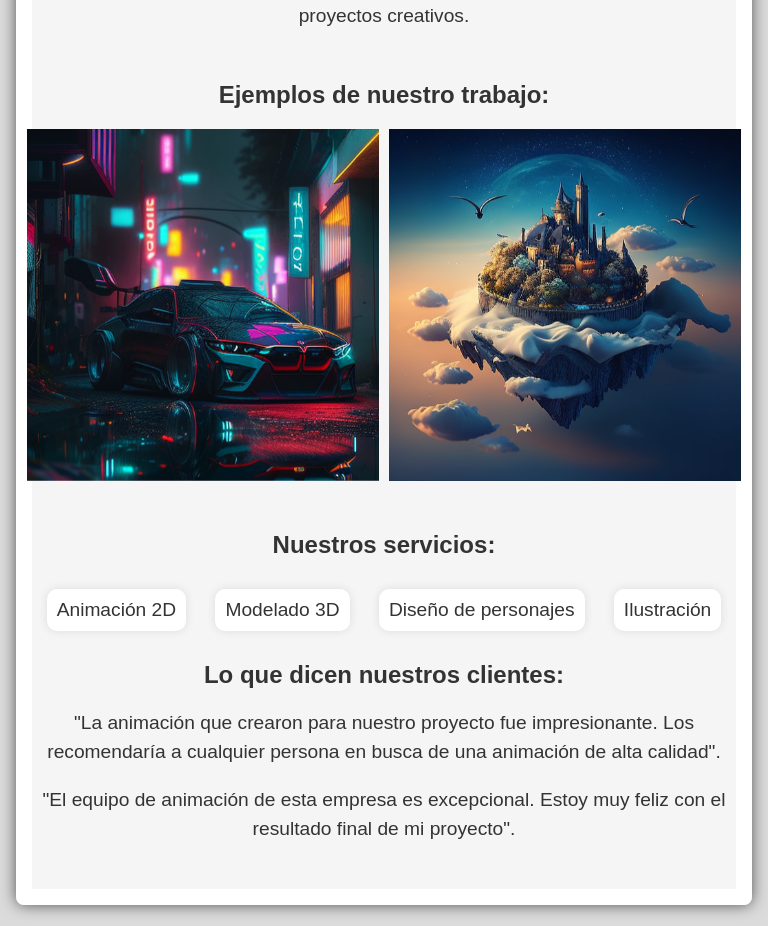
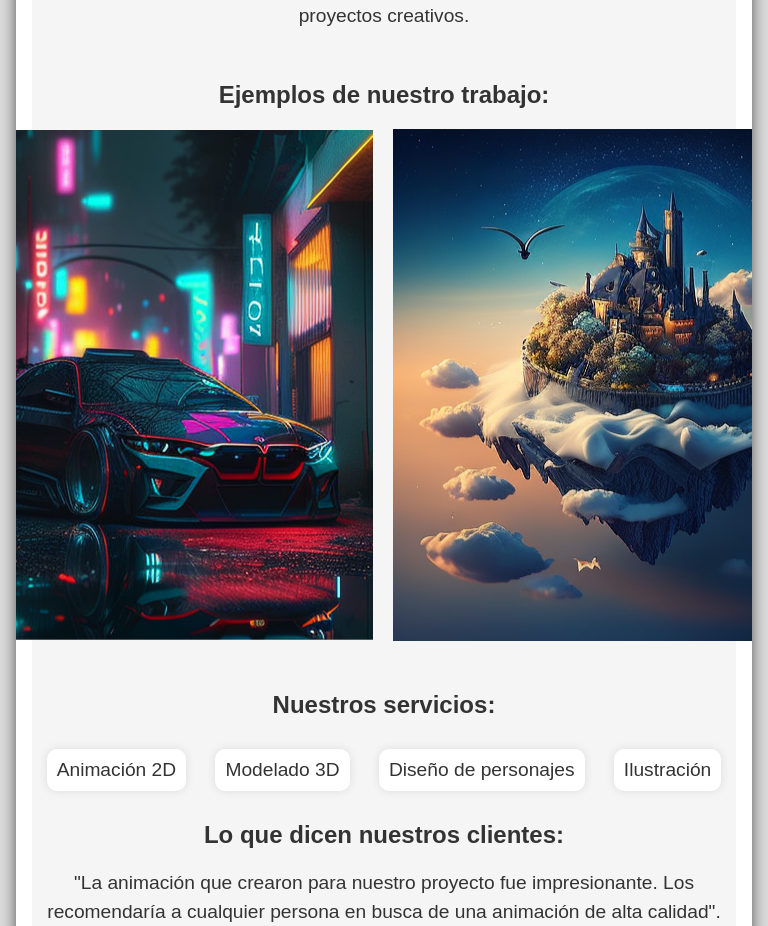
Before and after one commit to pruebas8scx/AETERUNUS, a React (Vite) app: page / in a window 768 px wide. Shown: the part 1101-2027 px from the top of the page. Built offline with nearby package versions, Linux system fonts and the light colour scheme.

Commit message:
respnsive carrusel img v3.0.5

```diff
--- a/src/components/css/inicio.css
+++ b/src/components/css/inicio.css
@@ -139,9 +139,8 @@
     }
   }
 
-  @media (min-width: 481px) and (max-width: 768px) {
+  @media only screen and (max-width: 600px) {
     .carrusel img {
-      max-width: 50%;
       margin: 0 5px;
     }
   }
```
